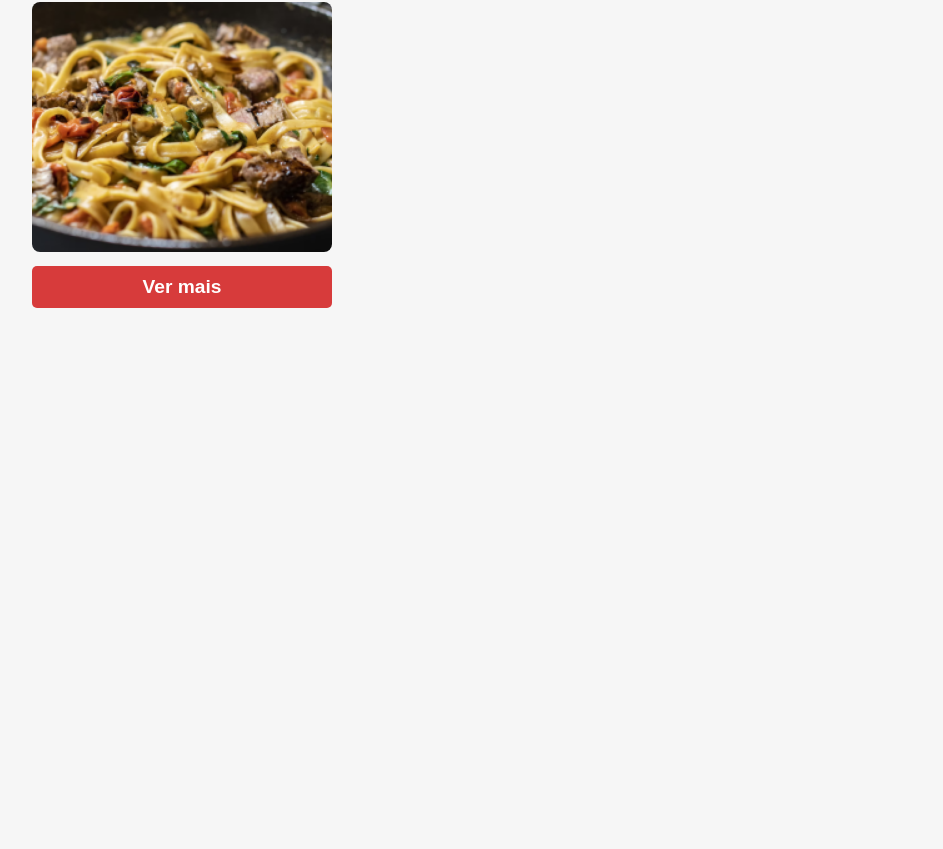
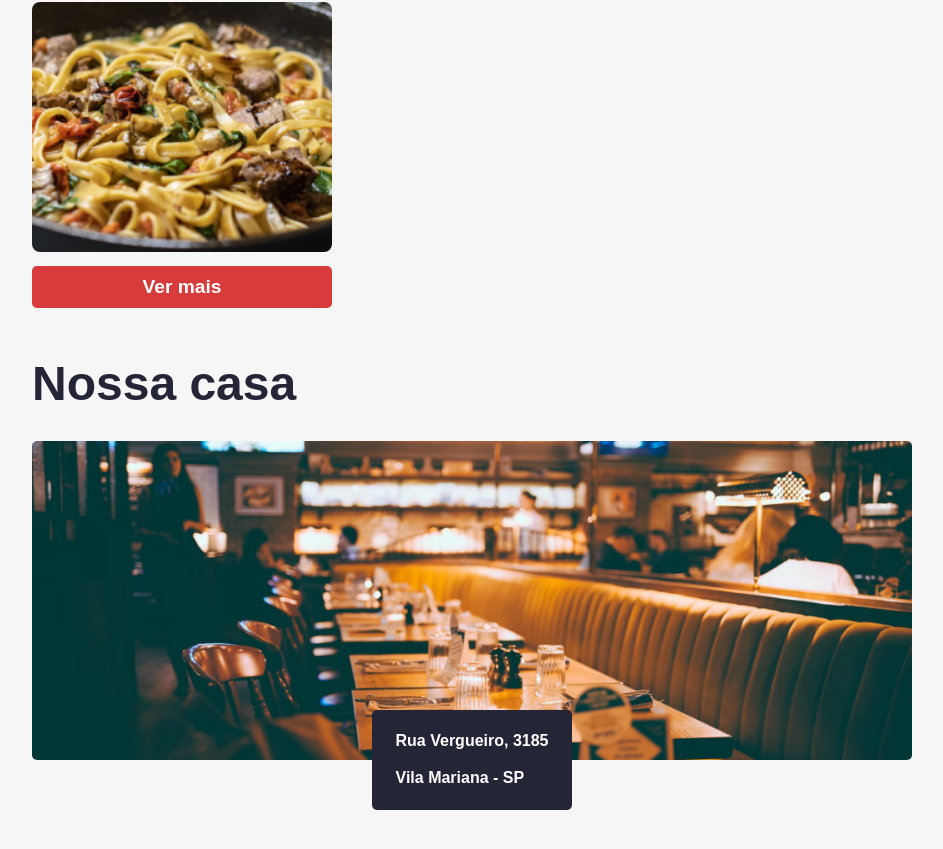
Before and after one commit to gustavo-atanazio/Aluroni, a React (Create React App) app: page / in a window 1280 px wide. Shown: the part 922-1771 px from the top of the page, without its empty margins (168-1111 px from the left). Before the commit the page ends 1280 px from the top, so only its background shows below. Built offline with nearby package versions, Linux system fonts and the light colour scheme; a web font is replaced by a local one.

Commit message:
Terminando Inicio

```diff
--- a/src/pages/Inicio/index.tsx
+++ b/src/pages/Inicio/index.tsx
@@ -1,4 +1,5 @@
 import cardapio from 'data/cardapio.json';
+import nossaCasa from 'assets/nossa_casa.png';
 import styleTema from 'styles/Tema.module.scss';
 import style from './Inicio.module.scss';
 
@@ -21,6 +22,14 @@ function Inicio() {
                     </div>
                 ))}
             </div>
+
+            <h3 className={styleTema.titulo}>Nossa casa</h3>
+            <div className={style.nossaCasa}>
+                <img src={nossaCasa} alt="Casa do Aluroni"/>
+                <div className={style.nossaCasa__endereco}>
+                    Rua Vergueiro, 3185 <br/> <br/> Vila Mariana - SP
+                </div>
+            </div>
         </section>
     );
 }
```
Also changed, not shown: src/assets/nossa_casa.png (added).
